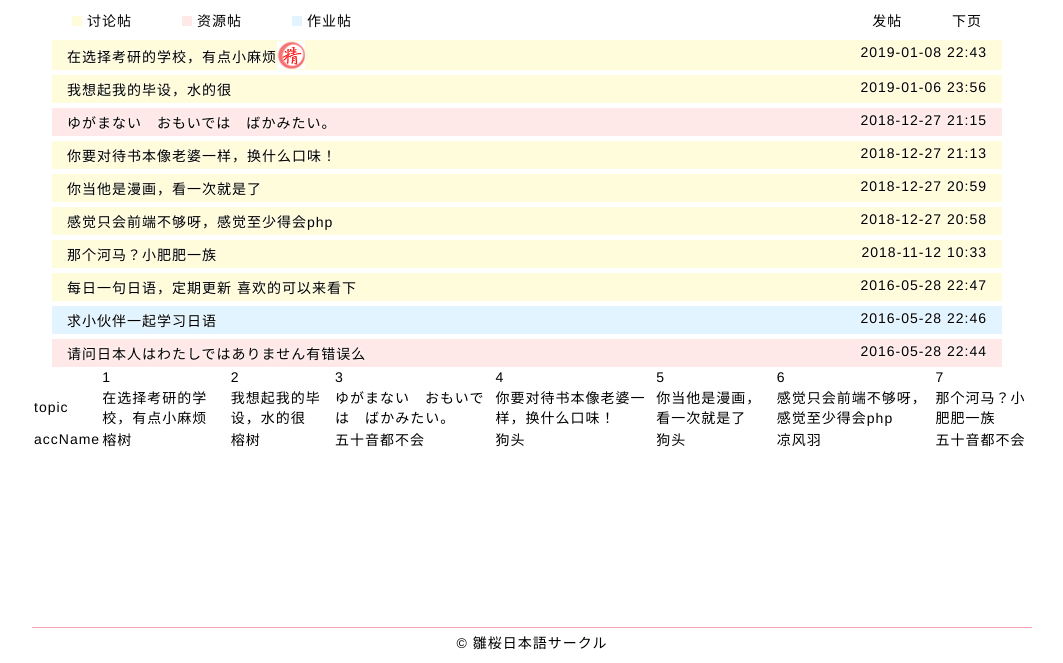
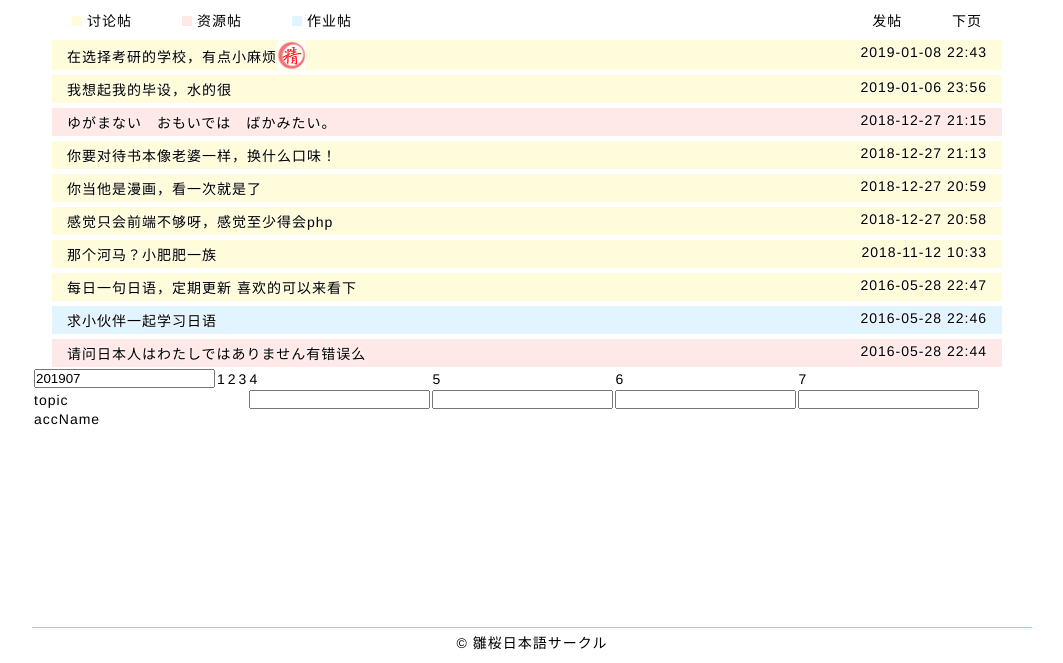
Before and after one commit to okimai/okimai.github.io, a plain HTML site: page index.html in a window 1280 px wide. Shown: the part 137-800 px from the top of the page, without its empty margins (108-1171 px from the left). Drawn offline with Linux system fonts and the light colour scheme.

Commit message:
Add files via upload

```diff
--- a/index.html
+++ b/index.html
@@ -25,13 +25,13 @@
                 "hasPrevious":false,
                 "hasNext":true,
                 "threads":[
-                    {"threadId":"t17","partId":"p2","topic":"在选择考研的学校，有点小麻烦","latestTime":"2019-01-08 22:43","accName":"榕树","accId":"123","kindId":"1","kind":"discussion","isTop":"<img src='icon/精.png' alt='精'/>"},
-                    {"threadId":"t25","partId":"p2","topic":"我想起我的毕设，水的很","latestTime":"2019-01-06 23:56","accName":"榕树","accId":"123","kindId":"1","kind":"discussion","isTop":""},
-                    {"threadId":"t24","partId":"p2","topic":"ゆがまない　おもいでは　ばかみたい。","latestTime":"2018-12-27 21:15","accName":"五十音都不会","accId":"12","kindId":"3","kind":"resource","isTop":""},
-                    {"threadId":"t21","partId":"p2","topic":"你要对待书本像老婆一样，换什么口味！","latestTime":"2018-12-27 21:13","accName":"狗头","accId":"1234","kindId":"1","kind":"discussion","isTop":""},
-                    {"threadId":"t22","partId":"p2","topic":"你当他是漫画，看一次就是了","latestTime":"2018-12-27 20:59","accName":"狗头","accId":"1234","kindId":"1","kind":"discussion","isTop":""},
-                    {"threadId":"t20","partId":"p2","topic":"感觉只会前端不够呀，感觉至少得会php","latestTime":"2018-12-27 20:58","accName":"凉风羽","accId":"1","kindId":"1","kind":"discussion","isTop":""},
-                    {"threadId":"t23","partId":"p2","topic":"那个河马？小肥肥一族","latestTime":"2018-11-12 10:33","accName":"五十音都不会","accId":"12","kindId":"1","kind":"discussion","isTop":""},
+                    {"threadId":"t17","partId":"p2","topic":"在选择考研的学校，有点小麻烦","latestTime":"2019-01-08 22:43","accName":"榕树","accId":"123","kindId":"1","kind":"discussion","isTop":"<img src='icon/精.png' alt='精'/>", "targetYm": "201904"},
+                    {"threadId":"t25","partId":"p2","topic":"我想起我的毕设，水的很","latestTime":"2019-01-06 23:56","accName":"榕树","accId":"123","kindId":"1","kind":"discussion","isTop":"", "targetYm": "201905"},
+                    {"threadId":"t24","partId":"p2","topic":"ゆがまない　おもいでは　ばかみたい。","latestTime":"2018-12-27 21:15","accName":"五十音都不会","accId":"12","kindId":"3","kind":"resource","isTop":"", "targetYm": "201906"},
+                    {"threadId":"t21","partId":"p2","topic":"你要对待书本像老婆一样，换什么口味！","latestTime":"2018-12-27 21:13","accName":"狗头","accId":"1234","kindId":"1","kind":"discussion","isTop":"", "targetYm": "201907"},
+                    {"threadId":"t22","partId":"p2","topic":"你当他是漫画，看一次就是了","latestTime":"2018-12-27 20:59","accName":"狗头","accId":"1234","kindId":"1","kind":"discussion","isTop":"", "targetYm": "201908"},
+                    {"threadId":"t20","partId":"p2","topic":"感觉只会前端不够呀，感觉至少得会php","latestTime":"2018-12-27 20:58","accName":"凉风羽","accId":"1","kindId":"1","kind":"discussion","isTop":"", "targetYm": "201909"},
+                    {"threadId":"t23","partId":"p2","topic":"那个河马？小肥肥一族","latestTime":"2018-11-12 10:33","accName":"五十音都不会","accId":"12","kindId":"1","kind":"discussion","isTop":"", "targetYm": "201910"},
                     {"threadId":"t19","partId":"p2","topic":"每日一句日语，定期更新 喜欢的可以来看下","latestTime":"2016-05-28 22:47","accName":"凉风羽","accId":"1","kindId":"1","kind":"discussion","isTop":""},
                     {"threadId":"t18","partId":"p2","topic":"求小伙伴一起学习日语","latestTime":"2016-05-28 22:46","accName":"榕树","accId":"123","kindId":"2","kind":"homework","isTop":""},
                     {"threadId":"t16","partId":"p2","topic":"请问日本人はわたしではありません有错误么","latestTime":"2016-05-28 22:44","accName":"榕树","accId":"123","kindId":"1","kind":"resource","isTop":""}],
@@ -43,17 +43,38 @@
 
         // 描画帖子数据(threads)
 
-        $.each(data.page.threads, function( index, value ) {
-            // sry, tankaDiffはあらかじめjava側で現在月以後の値を設定する
-            // js側でsry, tankaDiffのみif判断を追加する
-            if(value.topic){
-                $("[name=threads\\[" + index + "\\]\\.topic]").text(value.topic);
-            }
-            $("[name=threads\\[" + index + "\\]\\.accName]").text(/*formatNumber("12341234.5678", 3)*/ value.accName);
+
+        // targetYm ->
+        // detail nendo label
+        // ajax
+        $("input[name=targetYm]").change(function(){
+           ajax();
         });
 
+
+
+        function ajax() {
+            // targetYm kind: text or hidden
+
+            var targetYm = $("input[name=targetYm]").val();
+
+            $.each(data.page.threads, function( index, value ) {
+
+                // sry, tankaDiff
+                if(value.targetYm < targetYm ){
+                    $("span[name=threads\\[" + index + "\\]\\.topic]").text(value.topic);
+                    $("input[name=threads\\[" + index + "\\]\\.topic]").attr({"value": value.topic, "type": "hidden"});
+                 } else {
+                    $("span[name=threads\\[" + index + "\\]\\.topic]").text("");
+                    $("input[name=threads\\[" + index + "\\]\\.topic]").attr({"value": "0", "type": "text"});
+                 }
+
+                // other fields
+                $("span[name=threads\\[" + index + "\\]\\.accName]").text(/*formatNumber("12341234.5678", 3)*/ value.accName);
+            });
+        }
+
         function formatNumber (str, decimalDigit) {
-            var num = parseFloat(str).toFixed(3)
             return Number(num).toLocaleString('en');
         }
 
@@ -168,7 +189,7 @@
 
 	<table>
         <tr>
-            <td></td>
+            <td><input type="text" name="targetYm" value="201907"></td>
             <td>1</td>
             <td>2</td>
             <td>3</td>
@@ -178,14 +199,38 @@
             <td>7</td>
         </tr>
         <tr>
+            <!-- detail: span content, input hidden -->
+            <!-- add/edit - before: span content, input hidden -->
+            <!-- add/edit - after : span none, input text content -->
 	        <td name="topic">topic</td>
-	        <td name="threads[0].topic"></td>
-	        <td name="threads[1].topic"></td>
-	        <td name="threads[2].topic"></td>
-	        <td name="threads[3].topic"></td>
-	        <td name="threads[4].topic"></td>
-	        <td name="threads[5].topic"></td>
-	        <td name="threads[6].topic"></td>
+	        <td>
+               <span name="threads[0].topic"></span>
+               <input type="hidden" name="threads[0].topic">
+            </td>
+	        <td>
+                <span name="threads[1].topic"></span>
+               <input type="hidden" name="threads[1].topic">
+            </td>
+	        <td>
+               <span name="threads[2].topic"></span>
+               <input type="hidden" name="threads[2].topic">
+            </td>
+            <td>
+               <span name="threads[3].topic"></span>
+               <input type="text" name="threads[3].topic">
+            </td>
+            <td>
+               <span name="threads[4].topic"></span>
+               <input type="text" name="threads[4].topic">
+            </td>
+            <td>
+               <span name="threads[5].topic"></span>
+               <input type="text" name="threads[5].topic">
+            </td>
+	        <td>
+               <span name="threads[6].topic"></span>
+               <input type="text" name="threads[6].topic">
+            </td>
 	    </tr>
 	    <tr>
 	        <td name="accName">accName</td>
```
